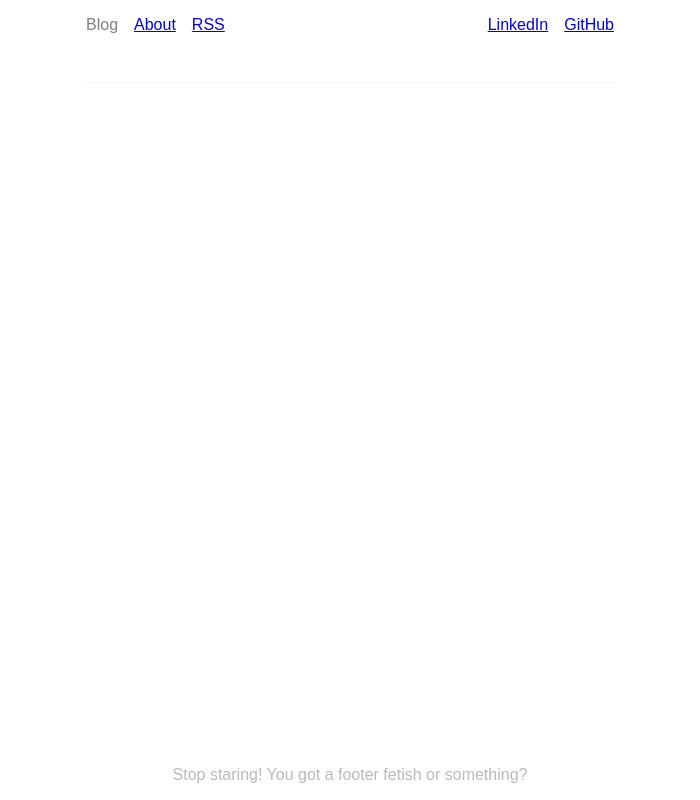
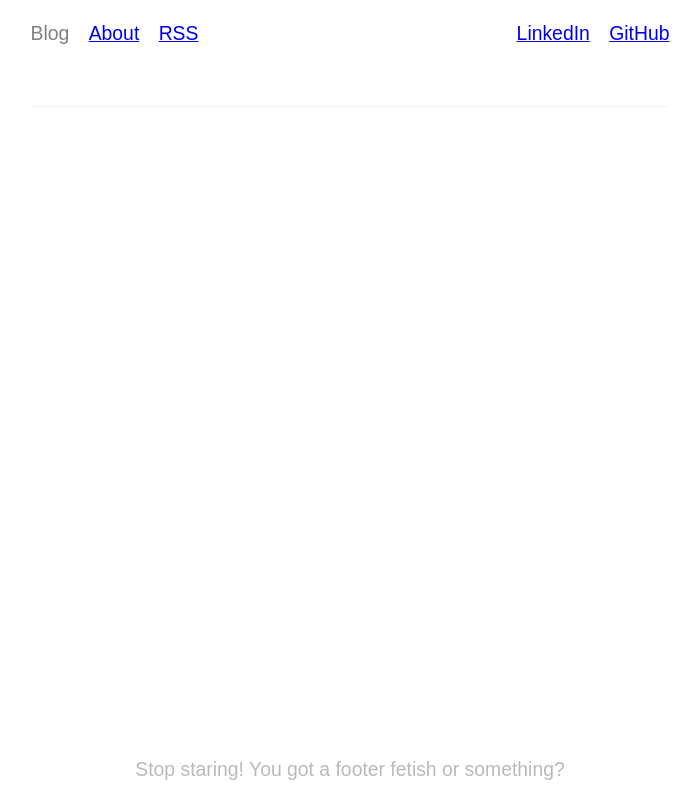
Before and after one commit to loks0n/loks0n.github.io, a SvelteKit app: page / in a window 1280 px wide. Shown: the whole page, without its empty margins (290-990 px from the left). Built offline with nearby package versions, Linux system fonts and the light colour scheme.

Commit message:
feat: readability adjustments

```diff
--- a/src/app.css
+++ b/src/app.css
@@ -8,6 +8,7 @@
 	margin: 0;
 	padding: 0;
 	font: inherit;
+	font-size: 1.1rem;
 }
 
 ul {
@@ -39,12 +40,14 @@ article {
 p,
 ul {
 	color: #333333;
+	line-height: 1.5;
 }
 
 h1 {
 	font-size: 2rem;
 	font-weight: 600;
 	color: #111111;
+	line-height: 1.1;
 }
 
 h2 {
```
